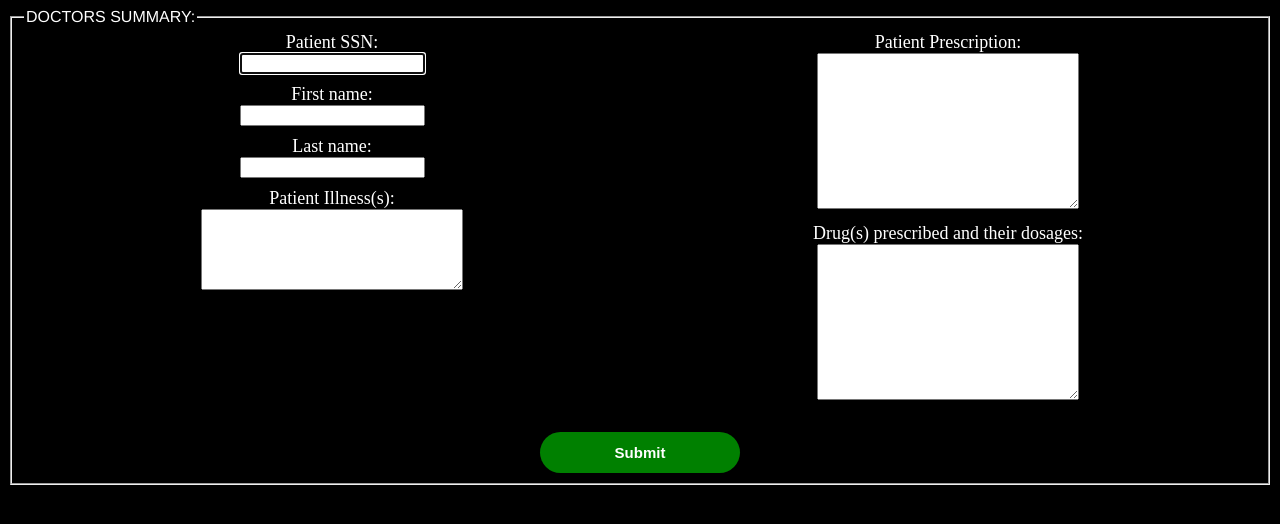
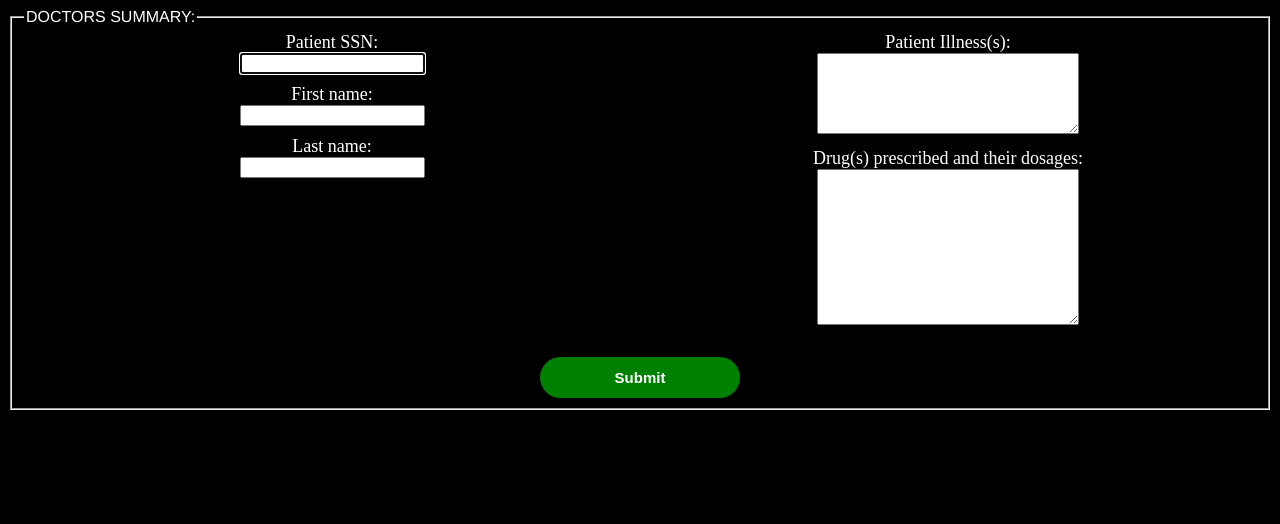
Before and after one commit to NgenoMark/Drug-Dispensing-Tool, a PHP site: page /doctorsummary.php in a window 1280 px wide. Shown: the top 524 px of the page. Run offline with PHP 8.4, Linux system fonts and the light colour scheme.

Commit message:
new look on insertion by doctor

```diff
--- a/MePage/doctorsummary.php
+++ b/MePage/doctorsummary.php
@@ -102,16 +102,19 @@
                 <input type="text" id="lname" name="lname" required autofocus autocomplete="off"><br>
             </div>
 
-            <div class="form-row">
-                <label for="illness" class="form-label">Patient Illness(s):</label><br>
-                <textarea name="illness" rows="5" cols="30" required></textarea><br>
-            </div>
+
         </div>
 
         <div class="form-column">
-            <div class="form-row">
+             <!-- <div class="form-row">
                 <label for="prescription" class="form-label">Patient Prescription:</label><br>
                 <textarea name="prescription" rows="10" cols="30" required></textarea><br>
+            </div>
+              -->
+
+              <div class="form-row">
+                <label for="illness" class="form-label">Patient Illness(s):</label><br>
+                <textarea name="illness" rows="5" cols="30" required></textarea><br>
             </div>
 
             <div class="form-row">
@@ -124,6 +127,8 @@
             <button type = "submit" class = "form-button"> Submit  </button>
         </div>
 
+
+
     </fieldset>
 </form>
 </body>
```
